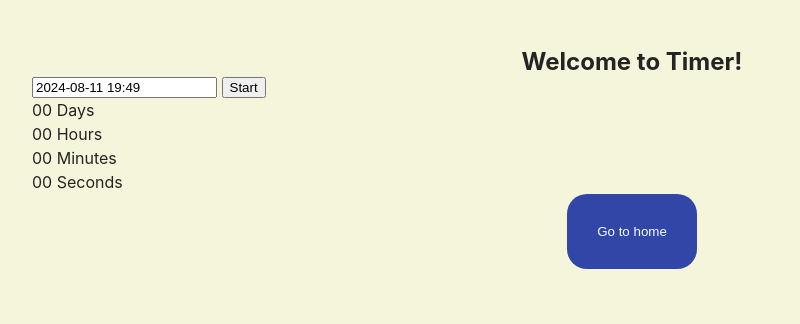
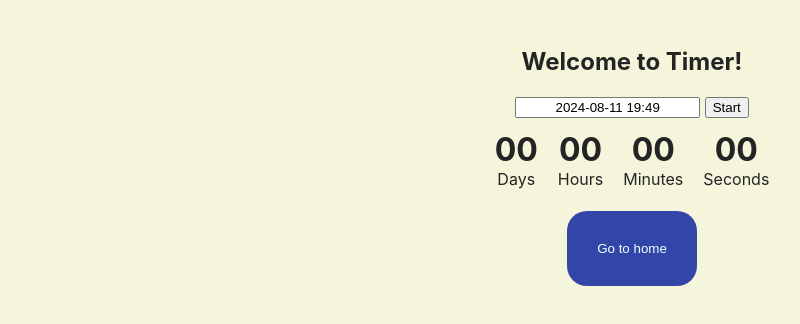
Before and after one commit to EugeneBloschanenko/goit-js-hw-10, a website built with Vite: page src/1-timer.html in a window 1280 px wide. Both pictures are taken after a click on the button "Start". Shown: the whole page, without its empty margins (8-808 px from the left). Built offline with nearby package versions, Linux system fonts and the light colour scheme.

Commit message:
timer
changes

```diff
--- a/src/1-timer.html
+++ b/src/1-timer.html
@@ -14,8 +14,11 @@
       <section>
         <h1 class="nav-welcome">Welcome to Timer!</h1>
 
-        <input type="text" id="datetime-picker" />
+  <div class="timer-input">
+    <input type="text" id="datetime-picker" />
     <button type="button" data-start>Start</button>
+  </div>
+
   <div class="timer">
   <div class="field">
     <span class="value" data-days>00</span>
--- a/src/css/styles.css
+++ b/src/css/styles.css
@@ -47,6 +47,7 @@ body {
 .nav-welcome {
   text-align: center;
   padding-top: 30px;
+  margin-bottom: 20px;
 }
 
 .nav-button {
@@ -144,3 +145,36 @@ body {
 .feedback-form button[type="submit"]:hover {
   box-shadow: 0 0 10px rgba(0, 0, 0, 0.7), inset 0 0 20px rgba(0, 0, 0, 0.7);
 }
+
+.timer-input {
+  text-align: center;
+  margin-bottom: 20px;
+}
+
+#datetime-picker {
+  text-align: center;
+}
+
+.timer {
+  display: flex;
+  justify-content: center;
+  gap: 20px;
+  text-align: center;
+  margin-bottom: 20px;
+}
+
+.field {
+  display: flex;
+  flex-direction: column;
+  align-items: center;
+}
+
+.value {
+  font-size: 2rem;
+  font-weight: bold;
+}
+
+.label {
+  margin-top: 5px;
+  font-size: 1rem;
+}
--- a/src/js/1-timer.js
+++ b/src/js/1-timer.js
@@ -16,3 +16,24 @@ const options = {
 };
 
 flatpickr('#datetime-picker', options);
+
+const startBtn = document.querySelector('[data-start]');
+startBtn.addEventListener('click', () => {
+  const initTime = Date.now();
+  setInterval(() => {
+    const currentTime = Date.now();
+    const diff = currentTime - initTime;
+  let h,m,s;
+  h = Math.floor(diff/1000/60/60);
+  m = Math.floor((diff/1000/60/60 - h)*60);
+  s = Math.floor(((diff/1000/60/60 - h)*60 - m)*60);
+  s < 10 ? s = `0${s}`: s = `${s}`
+  m < 10 ? m = `0${m}`: m = `${m}`
+  h < 10 ? h = `0${h}`: h = `${h}`
+  console.log(`${h}:${m}:${s}`);
+  }, 1000)
+
+
+
+
+});
```
